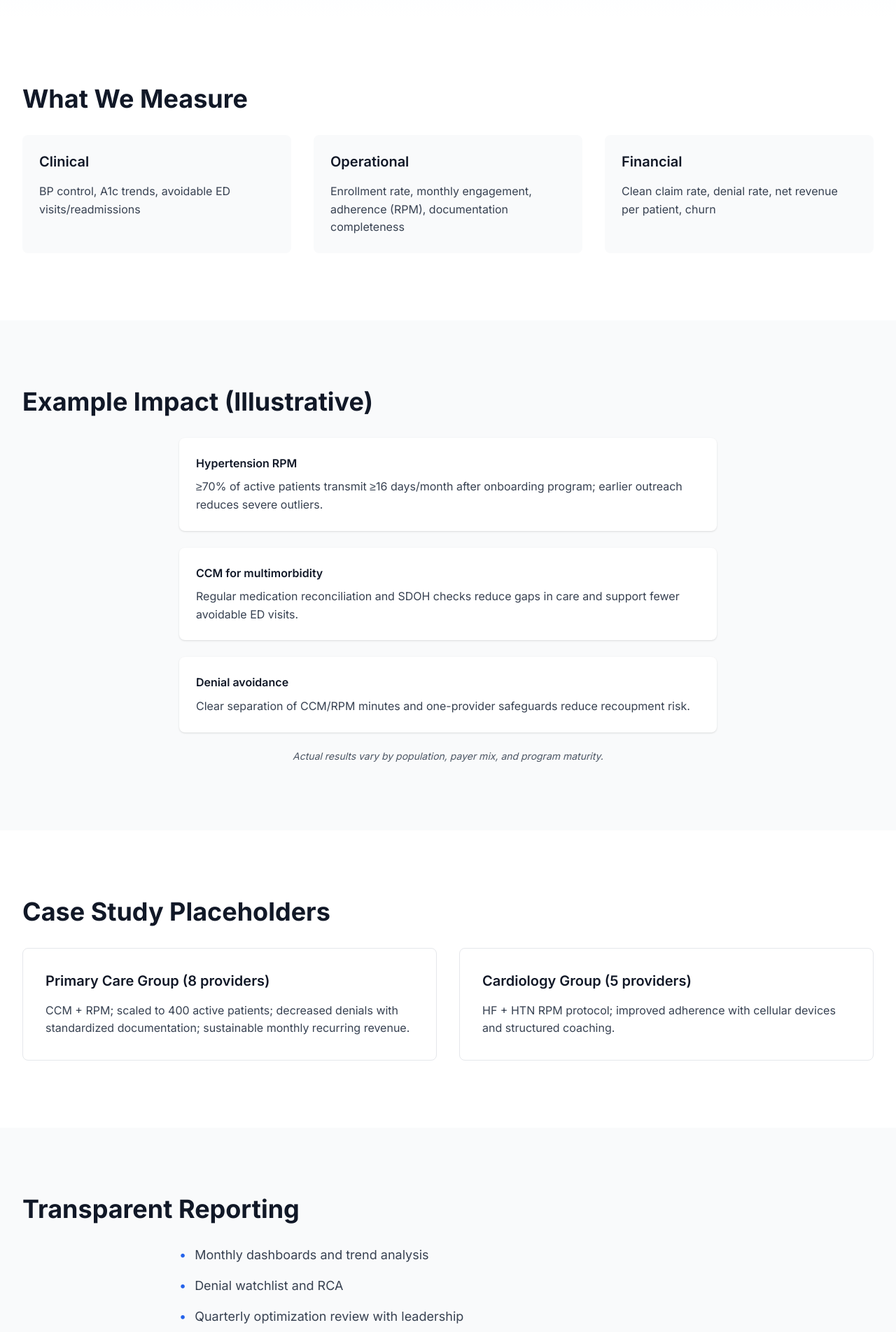
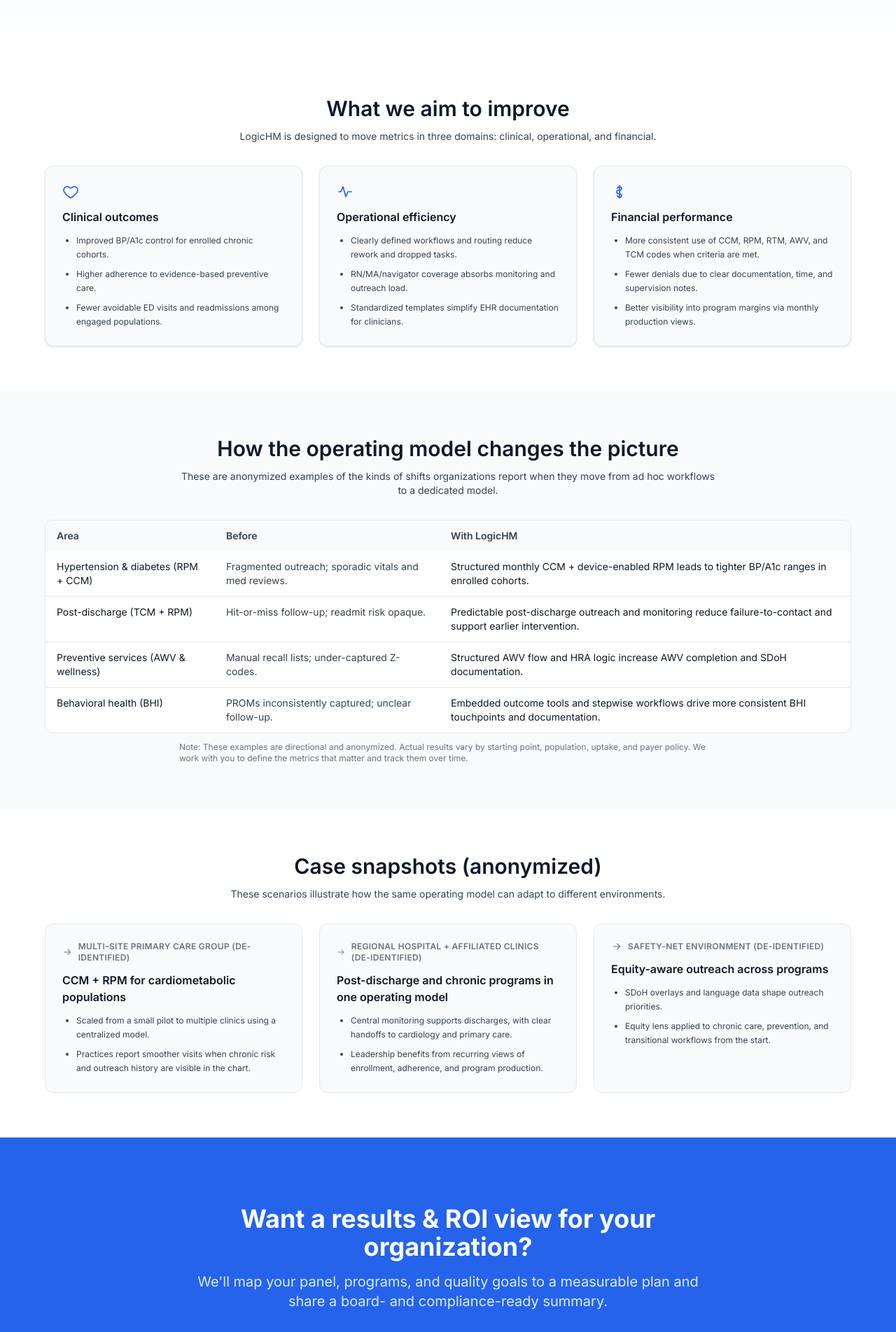
Before and after one commit to bryan-porter/logic-health-site-c, a Next.js app: page /results in a window 1280 px wide. Shown: the part 300-2204 px from the top of the page at 70% size. Built offline with nearby package versions, Linux system fonts and the light colour scheme.

Commit message:
Build Results page with inline SVG icons and before/after comparison matrix

```diff
--- a/app/results/page.tsx
+++ b/app/results/page.tsx
@@ -1,133 +1,284 @@
+import type { Metadata } from "next";
 import { Container } from "@/components/ui/Container";
-import { PageHeader } from "@/components/ui/PageHeader";
 import { CTA } from "@/components/sections/CTA";
 
+export const metadata: Metadata = {
+  title: "Results | Logic Health Management",
+  description:
+    "Examples of how LogicHM's CCM, RPM, RTM, TCM, CHI/PIN, and TEAMs programs impact clinical outcomes, operations, and financial performance.",
+};
+
+// Inline icons to avoid external deps
+function HeartIcon(props: React.SVGProps<SVGSVGElement>) {
+  return (
+    <svg viewBox="0 0 24 24" fill="none" aria-hidden {...props}>
+      <path
+        d="M12 21s-6.5-4.2-9-8.2C1 10 2 6.5 5 5a4.5 4.5 0 0 1 5.3 1.3L12 7l1.7-.7A4.5 4.5 0 0 1 19 5c3 1.5 4 5 2 7.8-2.5 4-9 8.2-9 8.2z"
+        stroke="currentColor"
+        strokeWidth={1.7}
+        strokeLinecap="round"
+        strokeLinejoin="round"
+      />
+    </svg>
+  );
+}
+
+function ActivityIcon(props: React.SVGProps<SVGSVGElement>) {
+  return (
+    <svg viewBox="0 0 24 24" fill="none" aria-hidden {...props}>
+      <path
+        d="M3 12h3l3-7 4 14 3-7h5"
+        stroke="currentColor"
+        strokeWidth={1.7}
+        strokeLinecap="round"
+        strokeLinejoin="round"
+      />
+    </svg>
+  );
+}
+
+function DollarIcon(props: React.SVGProps<SVGSVGElement>) {
+  return (
+    <svg viewBox="0 0 24 24" fill="none" aria-hidden {...props}>
+      <path
+        d="M12 3v18M9 7.5C9 6.1 10.3 5 12 5c1.7 0 3 1.1 3 2.5S13.7 10 12 10h-1c-1.7 0-3 1.1-3 2.5S9.3 15 11 15h1c1.7 0 3 1.1 3 2.5S13.7 20 12 20c-1.7 0-3-1.1-3-2.5"
+        stroke="currentColor"
+        strokeWidth={1.7}
+        strokeLinecap="round"
+        strokeLinejoin="round"
+      />
+    </svg>
+  );
+}
+
+function ArrowIcon(props: React.SVGProps<SVGSVGElement>) {
+  return (
+    <svg viewBox="0 0 24 24" fill="none" aria-hidden {...props}>
+      <path
+        d="M5 12h14M13 6l6 6-6 6"
+        stroke="currentColor"
+        strokeWidth={1.7}
+        strokeLinecap="round"
+        strokeLinejoin="round"
+      />
+    </svg>
+  );
+}
+
 export default function ResultsPage() {
+  const domains = [
+    {
+      title: "Clinical outcomes",
+      Icon: HeartIcon,
+      bullets: [
+        "Improved BP/A1c control for enrolled chronic cohorts.",
+        "Higher adherence to evidence-based preventive care.",
+        "Fewer avoidable ED visits and readmissions among engaged populations.",
+      ],
+    },
+    {
+      title: "Operational efficiency",
+      Icon: ActivityIcon,
+      bullets: [
+        "Clearly defined workflows and routing reduce rework and dropped tasks.",
+        "RN/MA/navigator coverage absorbs monitoring and outreach load.",
+        "Standardized templates simplify EHR documentation for clinicians.",
+      ],
+    },
+    {
+      title: "Financial performance",
+      Icon: DollarIcon,
+      bullets: [
+        "More consistent use of CCM, RPM, RTM, AWV, and TCM codes when criteria are met.",
+        "Fewer denials due to clear documentation, time, and supervision notes.",
+        "Better visibility into program margins via monthly production views.",
+      ],
+    },
+  ];
+
+  const matrix = [
+    {
+      dimension: "Hypertension & diabetes (RPM + CCM)",
+      baseline: "Fragmented outreach; sporadic vitals and med reviews.",
+      withLogicHM:
+        "Structured monthly CCM + device-enabled RPM leads to tighter BP/A1c ranges in enrolled cohorts.",
+    },
+    {
+      dimension: "Post-discharge (TCM + RPM)",
+      baseline: "Hit-or-miss follow-up; readmit risk opaque.",
+      withLogicHM:
+        "Predictable post-discharge outreach and monitoring reduce failure-to-contact and support earlier intervention.",
+    },
+    {
+      dimension: "Preventive services (AWV & wellness)",
+      baseline: "Manual recall lists; under-captured Z-codes.",
+      withLogicHM:
+        "Structured AWV flow and HRA logic increase AWV completion and SDoH documentation.",
+    },
+    {
+      dimension: "Behavioral health (BHI)",
+      baseline: "PROMs inconsistently captured; unclear follow-up.",
+      withLogicHM:
+        "Embedded outcome tools and stepwise workflows drive more consistent BHI touchpoints and documentation.",
+    },
+  ];
+
+  const cases = [
+    {
+      label: "Multi-site primary care group (de-identified)",
+      summary: "CCM + RPM for cardiometabolic populations",
+      details: [
+        "Scaled from a small pilot to multiple clinics using a centralized model.",
+        "Practices report smoother visits when chronic risk and outreach history are visible in the chart.",
+      ],
+    },
+    {
+      label: "Regional hospital + affiliated clinics (de-identified)",
+      summary: "Post-discharge and chronic programs in one operating model",
+      details: [
+        "Central monitoring supports discharges, with clear handoffs to cardiology and primary care.",
+        "Leadership benefits from recurring views of enrollment, adherence, and program production.",
+      ],
+    },
+    {
+      label: "Safety-net environment (de-identified)",
+      summary: "Equity-aware outreach across programs",
+      details: [
+        "SDoH overlays and language data shape outreach priorities.",
+        "Equity lens applied to chronic care, prevention, and transitional workflows from the start.",
+      ],
+    },
+  ];
+
   return (
-    <>
-      <PageHeader
-        title="Results"
-        description="We measure clinical outcomes, operational efficiency, and financial performance."
-      />
-
-      {/* What We Measure */}
-      <section className="bg-white py-16 md:py-24">
+    <div className="bg-white">
+      {/* Hero */}
+      <section className="bg-gradient-to-b from-primary-50 to-white py-14 md:py-20">
         <Container>
-          <h2 className="mb-8 text-3xl font-bold text-neutral-900 md:text-4xl">
-            What We Measure
-          </h2>
-          <div className="grid gap-8 md:grid-cols-3">
-            <div className="rounded-lg bg-neutral-50 p-6">
-              <h3 className="mb-4 text-xl font-semibold text-neutral-900">Clinical</h3>
-              <p className="text-neutral-700">
-                BP control, A1c trends, avoidable ED visits/readmissions
+          <div className="mx-auto max-w-3xl text-center">
+            <h1 className="text-4xl font-bold tracking-tight text-neutral-900 md:text-5xl">
+              Results
+            </h1>
+            <p className="mt-4 text-lg text-neutral-700">
+              Outcomes depend on your population, payer mix, and goals—but the pattern is consistent:
+              clearer workflows, more reliable programs, and measurable progress on quality and margins.
             </p>
-            </div>
-            <div className="rounded-lg bg-neutral-50 p-6">
-              <h3 className="mb-4 text-xl font-semibold text-neutral-900">Operational</h3>
-              <p className="text-neutral-700">
-                Enrollment rate, monthly engagement, adherence (RPM), documentation completeness
-              </p>
-            </div>
-            <div className="rounded-lg bg-neutral-50 p-6">
-              <h3 className="mb-4 text-xl font-semibold text-neutral-900">Financial</h3>
-              <p className="text-neutral-700">
-                Clean claim rate, denial rate, net revenue per patient, churn
-              </p>
-            </div>
           </div>
         </Container>
       </section>
 
-      {/* Example Impact */}
-      <section className="bg-neutral-50 py-16 md:py-24">
+      {/* Outcome domains */}
+      <section className="bg-white py-12 md:py-16">
         <Container>
-          <h2 className="mb-8 text-3xl font-bold text-neutral-900 md:text-4xl">
-            Example Impact (Illustrative)
+          <div className="mx-auto max-w-3xl text-center">
+            <h2 className="text-2xl font-semibold text-neutral-900 md:text-3xl">
+              What we aim to improve
             </h2>
-          <div className="mx-auto max-w-3xl space-y-6">
-            <div className="rounded-lg bg-white p-6 shadow-sm">
-              <h3 className="mb-2 font-semibold text-neutral-900">Hypertension RPM</h3>
-              <p className="text-neutral-700">
-                ≥70% of active patients transmit ≥16 days/month after onboarding program; earlier outreach reduces severe outliers.
+            <p className="mt-3 text-sm text-neutral-700">
+              LogicHM is designed to move metrics in three domains: clinical, operational, and financial.
             </p>
           </div>
-            <div className="rounded-lg bg-white p-6 shadow-sm">
-              <h3 className="mb-2 font-semibold text-neutral-900">CCM for multimorbidity</h3>
-              <p className="text-neutral-700">
-                Regular medication reconciliation and SDOH checks reduce gaps in care and support fewer avoidable ED visits.
-              </p>
-            </div>
-            <div className="rounded-lg bg-white p-6 shadow-sm">
-              <h3 className="mb-2 font-semibold text-neutral-900">Denial avoidance</h3>
-              <p className="text-neutral-700">
-                Clear separation of CCM/RPM minutes and one-provider safeguards reduce recoupment risk.
-              </p>
-            </div>
-          </div>
-          <div className="mt-6 text-center text-sm italic text-neutral-600">
-            Actual results vary by population, payer mix, and program maturity.
+          <div className="mx-auto mt-8 grid max-w-6xl grid-cols-1 gap-6 md:grid-cols-3">
+            {domains.map((d) => (
+              <article key={d.title} className="rounded-xl border border-neutral-200 bg-neutral-50 p-6 shadow-sm">
+                <d.Icon className="h-6 w-6 text-primary-600" aria-hidden />
+                <h3 className="mt-3 text-base font-semibold text-neutral-900">{d.title}</h3>
+                <ul className="mt-3 list-disc space-y-2 pl-5 text-xs leading-5 text-neutral-700">
+                  {d.bullets.map((b) => (
+                    <li key={b}>{b}</li>
+                  ))}
+                </ul>
+              </article>
+            ))}
           </div>
         </Container>
       </section>
 
-      {/* Case Studies */}
-      <section className="bg-white py-16 md:py-24">
+      {/* Before / after matrix */}
+      <section className="bg-neutral-50 py-12 md:py-16">
         <Container>
-          <h2 className="mb-8 text-3xl font-bold text-neutral-900 md:text-4xl">
-            Case Study Placeholders
+          <div className="mx-auto max-w-3xl text-center">
+            <h2 className="text-2xl font-semibold text-neutral-900 md:text-3xl">
+              How the operating model changes the picture
             </h2>
-          <div className="grid gap-8 md:grid-cols-2">
-            <div className="rounded-lg border border-neutral-200 p-8">
-              <h3 className="mb-4 text-xl font-semibold text-neutral-900">
-                Primary Care Group (8 providers)
-              </h3>
-              <p className="text-neutral-700">
-                CCM + RPM; scaled to 400 active patients; decreased denials with standardized documentation; sustainable monthly recurring revenue.
+            <p className="mt-3 text-sm text-neutral-700">
+              These are anonymized examples of the kinds of shifts organizations report when they move from ad hoc workflows
+              to a dedicated model.
             </p>
           </div>
-            <div className="rounded-lg border border-neutral-200 p-8">
-              <h3 className="mb-4 text-xl font-semibold text-neutral-900">
-                Cardiology Group (5 providers)
-              </h3>
-              <p className="text-neutral-700">
-                HF + HTN RPM protocol; improved adherence with cellular devices and structured coaching.
+          <div className="mx-auto mt-8 max-w-6xl overflow-x-auto rounded-xl border border-neutral-200 bg-white">
+            <table className="min-w-full text-left text-sm">
+              <thead className="bg-neutral-50">
+                <tr>
+                  <th className="px-4 py-3 font-semibold text-neutral-700">Area</th>
+                  <th className="px-4 py-3 font-semibold text-neutral-700">Before</th>
+                  <th className="px-4 py-3 font-semibold text-neutral-700">With LogicHM</th>
+                </tr>
+              </thead>
+              <tbody className="divide-y divide-neutral-200">
+                {matrix.map((row) => (
+                  <tr key={row.dimension}>
+                    <td className="px-4 py-3 align-top text-neutral-900">{row.dimension}</td>
+                    <td className="px-4 py-3 align-top text-neutral-700">{row.baseline}</td>
+                    <td className="px-4 py-3 align-top text-neutral-900">{row.withLogicHM}</td>
+                  </tr>
+                ))}
+              </tbody>
+            </table>
+          </div>
+          <p className="mx-auto mt-3 max-w-3xl text-xs text-neutral-500">
+            Note: These examples are directional and anonymized. Actual results vary by starting point, population, uptake, and
+            payer policy. We work with you to define the metrics that matter and track them over time.
+          </p>
+        </Container>
+      </section>
+
+      {/* Case snapshots */}
+      <section className="bg-white py-12 md:py-16">
+        <Container>
+          <div className="mx-auto max-w-3xl text-center">
+            <h2 className="text-2xl font-semibold text-neutral-900 md:text-3xl">Case snapshots (anonymized)</h2>
+            <p className="mt-3 text-sm text-neutral-700">
+              These scenarios illustrate how the same operating model can adapt to different environments.
             </p>
           </div>
+          <div className="mx-auto mt-8 grid max-w-6xl grid-cols-1 gap-6 md:grid-cols-3">
+            {cases.map((c) => (
+              <article
+                key={c.label}
+                className="flex h-full flex-col rounded-xl border border-neutral-200 bg-neutral-50 p-6 text-sm text-neutral-800"
+              >
+                <div className="flex items-center gap-2 text-xs font-semibold uppercase tracking-wide text-neutral-500">
+                  <ArrowIcon className="h-4 w-4" aria-hidden /> {c.label}
+                </div>
+                <h3 className="mt-3 text-base font-semibold text-neutral-900">{c.summary}</h3>
+                <ul className="mt-3 list-disc space-y-2 pl-5 text-xs leading-5 text-neutral-700">
+                  {c.details.map((d) => (
+                    <li key={d}>{d}</li>
+                  ))}
+                </ul>
+              </article>
+            ))}
           </div>
         </Container>
       </section>
 
-      {/* Transparent Reporting */}
-      <section className="bg-neutral-50 py-16 md:py-24">
+      <CTA
+        headline="Want a results & ROI view for your organization?"
+        description="We'll map your panel, programs, and quality goals to a measurable plan and share a board- and compliance-ready summary."
+        buttonText="Request a results review"
+        buttonHref="/contact?topic=results-review"
+        variant="primary"
+      />
+
+      <section className="bg-white pb-10">
         <Container>
-          <h2 className="mb-8 text-3xl font-bold text-neutral-900 md:text-4xl">
-            Transparent Reporting
-          </h2>
-          <ul className="mx-auto max-w-3xl space-y-4 text-lg text-neutral-700">
-            <li className="flex gap-3">
-              <span className="text-primary-600">•</span>
-              <span>Monthly dashboards and trend analysis</span>
-            </li>
-            <li className="flex gap-3">
-              <span className="text-primary-600">•</span>
-              <span>Denial watchlist and RCA</span>
-            </li>
-            <li className="flex gap-3">
-              <span className="text-primary-600">•</span>
-              <span>Quarterly optimization review with leadership</span>
-            </li>
-          </ul>
+          <p className="text-xs text-neutral-500">
+            LogicHM does not guarantee specific outcomes. We recommend defining clear success metrics at the start of any program
+            and reviewing them jointly at regular intervals.
+          </p>
         </Container>
       </section>
-
-      <CTA
-        headline="Get Your Customized ROI Model"
-        description="See projected revenue, costs, and net impact based on your panel and payer mix."
-        buttonText="Request ROI Analysis"
-        buttonHref="/contact"
-        variant="primary"
-      />
-    </>
+    </div>
   );
 }
```
Lines whose indentation alone changed are shown as unchanged.
